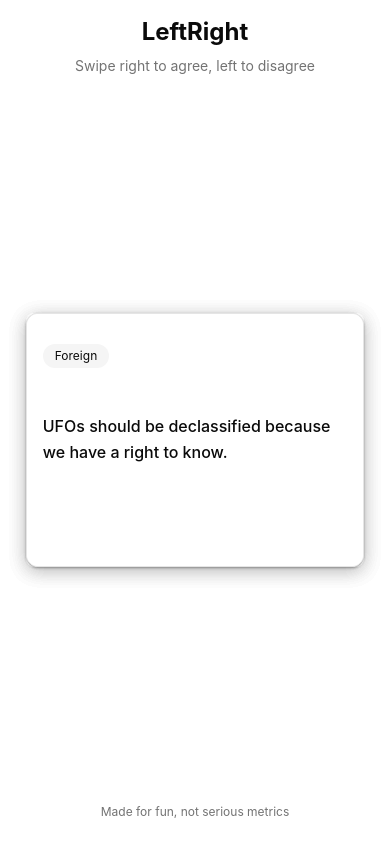
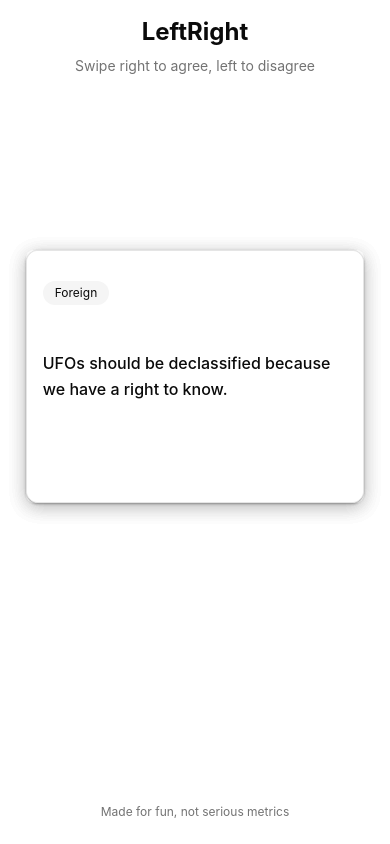
Before and after one commit to freddysongg/LeftRight, a React (Vite) app: page / in a window 390 px wide. Built offline with nearby package versions, Linux system fonts and the light colour scheme.

Commit message:
feat: mobile styling

```diff
--- a/src/App.tsx
+++ b/src/App.tsx
@@ -5,6 +5,7 @@
 import { ResultScreen } from '@/components/ResultScreen';
 import { Toaster } from '@/components/ui/toaster';
 import { shuffle } from 'lodash';
+import { useDeviceType } from './hooks/use-device-type';
 
 export default function App() {
   const [responses, setResponses] = useState<
@@ -14,6 +15,14 @@
   const [randomQuestions, setRandomQuestions] = useState<Question[]>([]);
   const [alignmentResult, setAlignmentResult] =
     useState<AlignmentResult | null>(null);
+
+  const deviceType = useDeviceType();
+  const paddingB =
+    deviceType === 'mobile'
+      ? 'pb-[15vh]'
+      : deviceType === 'tablet'
+        ? 'pb-[10vh]'
+        : 'pb-[13vh]';
 
   const shuffleQuestions = () => {
     const categories = ['Economic', 'Social', 'Foreign', 'Domestic'];
@@ -64,7 +73,7 @@
         </p>
       </header>
 
-      <main className="flex flex-1 items-center justify-center">
+      <main className={`flex flex-1 items-center justify-center ${paddingB}`}>
         <div className="w-full max-w-[95vw] sm:max-w-[70vw] md:max-w-xl px-4">
           {!gameComplete ? (
             <CardStack
```
